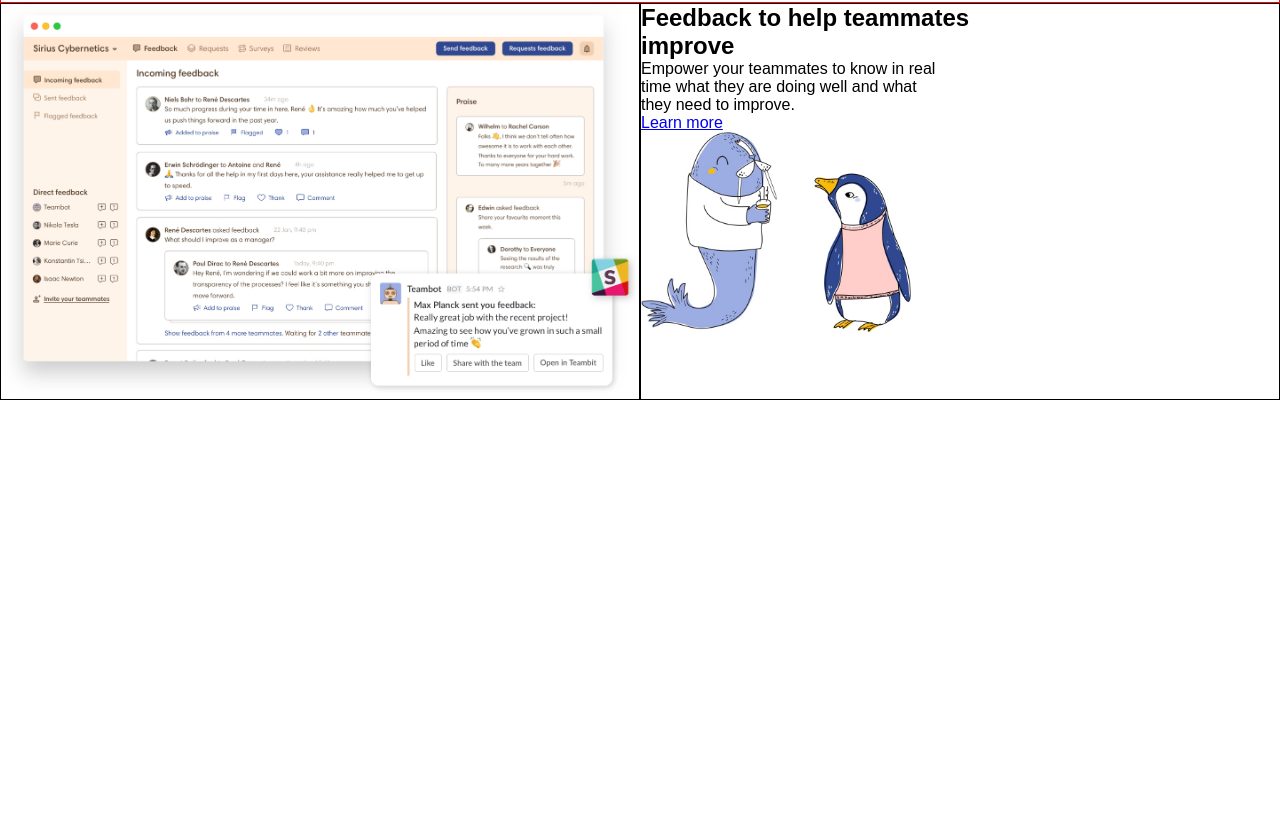
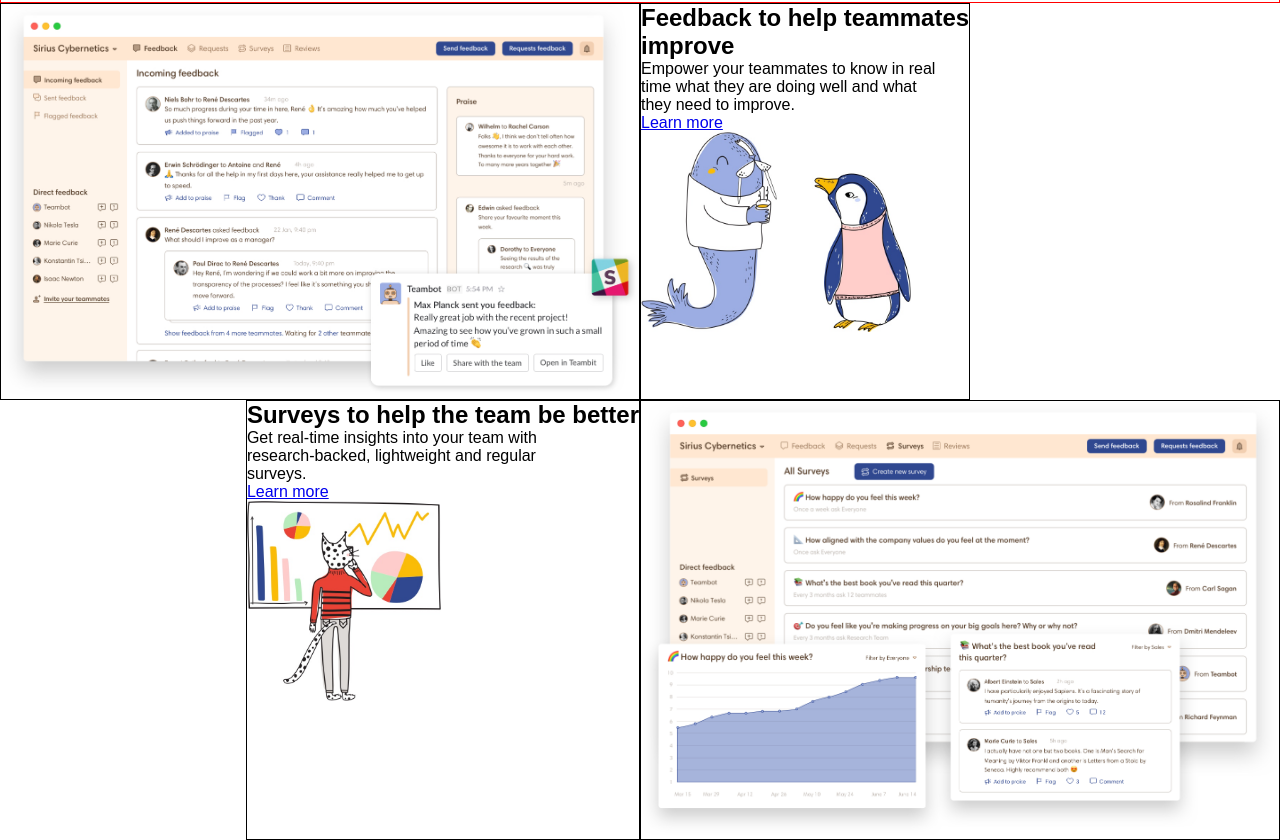
Before and after one commit to Brandon-Ladson/node-sass-teambit, a website: page src/index.html in a window 1280 px wide. Shown: the part 1154-1994 px from the top of the page. Before the commit the page ends 1554 px from the top, so only its background shows below. Drawn offline with nearby package versions, Linux system fonts and the light colour scheme; files that its build step writes are made by us from their sources.

Commit message:
creazione sezione 4 (da rifinire)

```diff
--- a/src/_section3.scss
+++ b/src/_section3.scss
@@ -3,12 +3,13 @@
   display: flex;
 
   & > div{
-    width: calc(100% / 2);
+    // width: calc(100% / 2);
     // debug
     border: 1px solid black;
   }
 
   .left-content{
+    width: 50%;
     img{
       width: 100%;
     }
--- a/src/_section4.scss
+++ b/src/_section4.scss
@@ -0,0 +1,25 @@
+// regole sezione 4
+.section4{
+  display: flex;
+  justify-content: flex-end;
+
+  & > div{
+    // width: calc(100% / 2);
+    // debug
+    border: 1px solid black;
+  }
+
+  .left-content{
+    img{
+      display: block;
+      height: 200px;
+    }
+  }
+
+  .right-content{
+    width: 50%;
+    img{
+      width: 100%;
+    }
+  }
+}
--- a/src/index.html
+++ b/src/index.html
@@ -265,6 +265,34 @@
     <!-- sezione 4 -->
     <section class="section4">
 
+      <!-- contenuto sinistro -->
+      <div class="left-content">
+
+        <h2>
+          Surveys to help the team be better
+        </h2>
+
+        <p>
+          Get real-time insights into your team with <br>
+          research-backed, lightweight and regular <br>
+          surveys.
+        </p>
+
+        <a href="#">
+          Learn more
+        </a>
+
+        <img src="../img/insights.jpg" alt="">
+
+      </div>
+
+      <!-- contenuto destro -->
+      <div class="right-content">
+
+        <img src="../img/employee-survey.jpg" alt="">
+
+      </div>
+
     </section>
 
     <!-- sezione 5 -->
```
Also changed, not shown: dist/app.css, dist/index.html.
